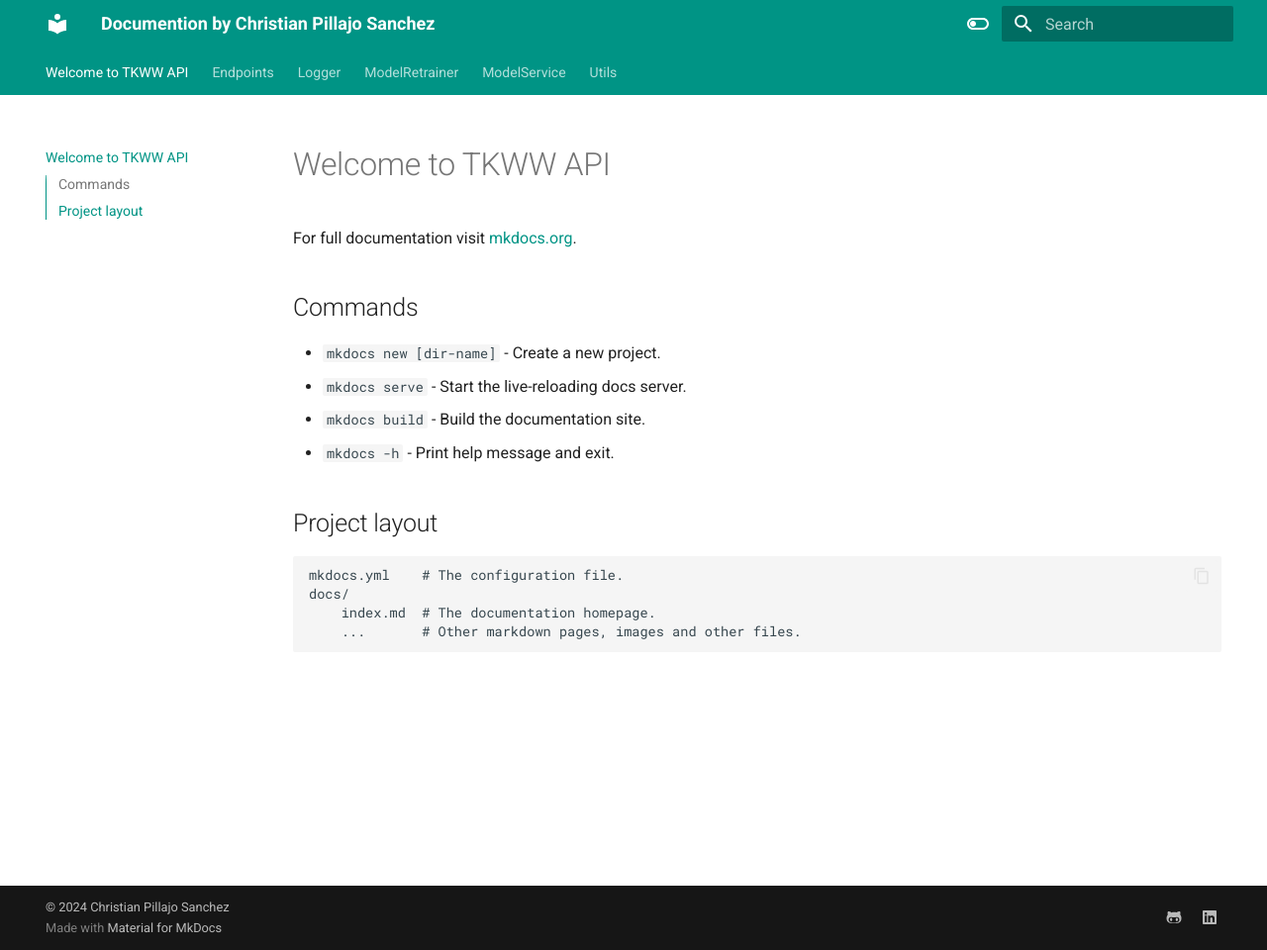
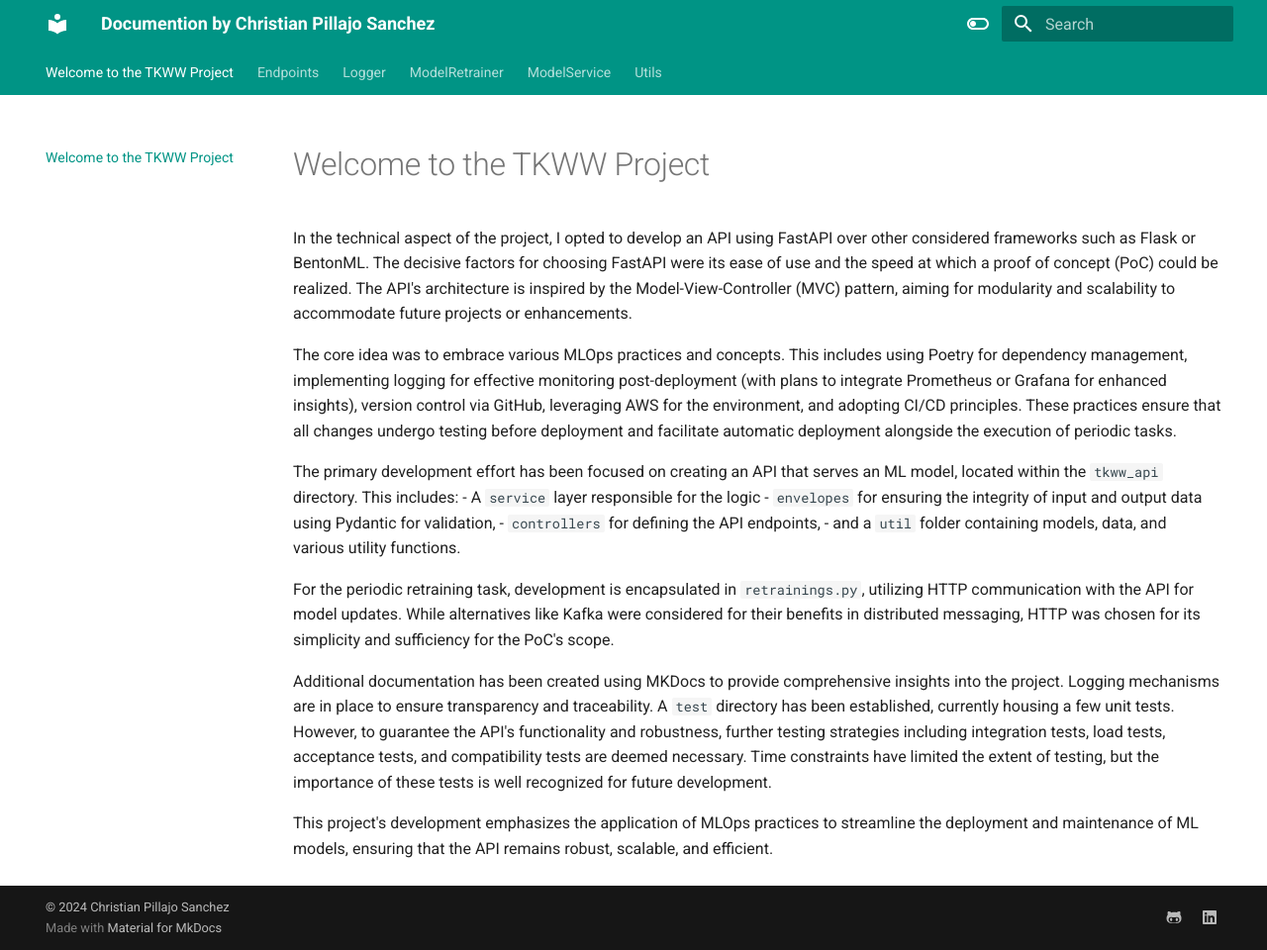
Before and after one commit to COPS95/tkww-project, an MkDocs documentation site: the page built from docs/index.md, in a window 1280 px wide and 960 px high. Shown: the whole window at 99% size. Built offline with MkDocs 1.6.1 and Material for MkDocs 9.7.7, drawn with Linux system fonts in a browser that asks for light colours.

Commit message:
feat: Add new documentation and logging

```diff
--- a/docs/index.md
+++ b/docs/index.md
@@ -1,17 +1,17 @@
-# Welcome to TKWW API
+# Welcome to the TKWW Project
 
-For full documentation visit [mkdocs.org](https://www.mkdocs.org).
+In the technical aspect of the project, I opted to develop an API using FastAPI over other considered frameworks such as Flask or BentonML. The decisive factors for choosing FastAPI were its ease of use and the speed at which a proof of concept (PoC) could be realized. The API's architecture is inspired by the Model-View-Controller (MVC) pattern, aiming for modularity and scalability to accommodate future projects or enhancements.
 
-## Commands
+The core idea was to embrace various MLOps practices and concepts. This includes using Poetry for dependency management, implementing logging for effective monitoring post-deployment (with plans to integrate Prometheus or Grafana for enhanced insights), version control via GitHub, leveraging AWS for the environment, and adopting CI/CD principles. These practices ensure that all changes undergo testing before deployment and facilitate automatic deployment alongside the execution of periodic tasks.
 
-* `mkdocs new [dir-name]` - Create a new project.
-* `mkdocs serve` - Start the live-reloading docs server.
-* `mkdocs build` - Build the documentation site.
-* `mkdocs -h` - Print help message and exit.
+The primary development effort has been focused on creating an API that serves an ML model, located within the `tkww_api` directory. This includes:
+- A `service` layer responsible for the logic
+- `envelopes` for ensuring the integrity of input and output data using Pydantic for validation,
+- `controllers` for defining the API endpoints,
+- and a `util` folder containing models, data, and various utility functions.
 
-## Project layout
+For the periodic retraining task, development is encapsulated in `retrainings.py`, utilizing HTTP communication with the API for model updates. While alternatives like Kafka were considered for their benefits in distributed messaging, HTTP was chosen for its simplicity and sufficiency for the PoC's scope.
 
-    mkdocs.yml    # The configuration file.
-    docs/
-        index.md  # The documentation homepage.
-        ...       # Other markdown pages, images and other files.
+Additional documentation has been created using MKDocs to provide comprehensive insights into the project. Logging mechanisms are in place to ensure transparency and traceability. A `test` directory has been established, currently housing a few unit tests. However, to guarantee the API's functionality and robustness, further testing strategies including integration tests, load tests, acceptance tests, and compatibility tests are deemed necessary. Time constraints have limited the extent of testing, but the importance of these tests is well recognized for future development.
+
+This project's development emphasizes the application of MLOps practices to streamline the deployment and maintenance of ML models, ensuring that the API remains robust, scalable, and efficient.
```
Also changed, not shown: README.md (+41 -0 lines), 1 other file.
